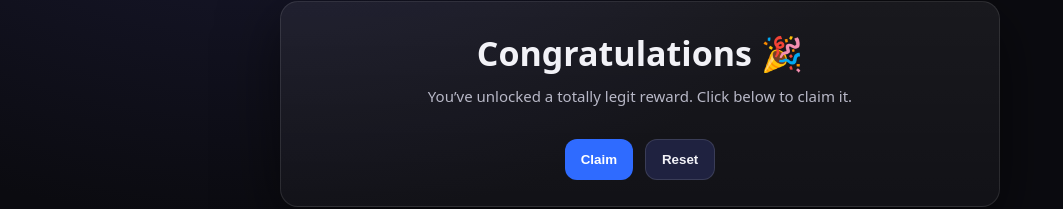
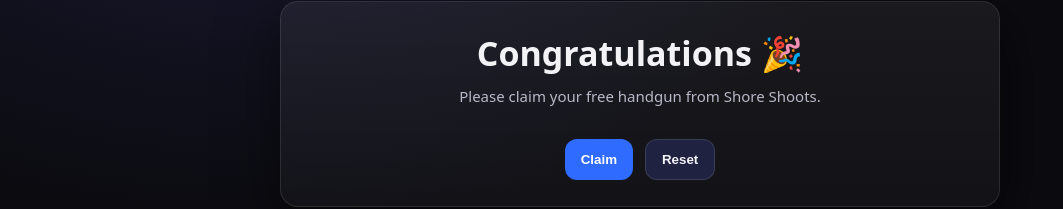
Before and after one commit to cciumei/Shore-Shoots, a plain HTML site: page index.html in a window 1280 px wide. Both pictures are taken after a click on the button "Reset". Shown: the part 296-505 px from the top of the page, without its empty margins (0-1063 px from the left). Drawn offline with Linux system fonts and the light colour scheme.

Commit message:
index.html

```diff
--- a/index.html
+++ b/index.html
@@ -128,7 +128,7 @@
 
     resetBtn.addEventListener("click", () => {
       headline.textContent = "Congratulations 🎉";
-      subtext.textContent = "You’ve unlocked a totally legit reward. Click below to claim it.";
+      subtext.textContent = "Please claim your free handgun from Shore Shoots.";
       reveal.classList.add("hidden");
       claimBtn.disabled = false;
       claimBtn.style.opacity = 1;
```
